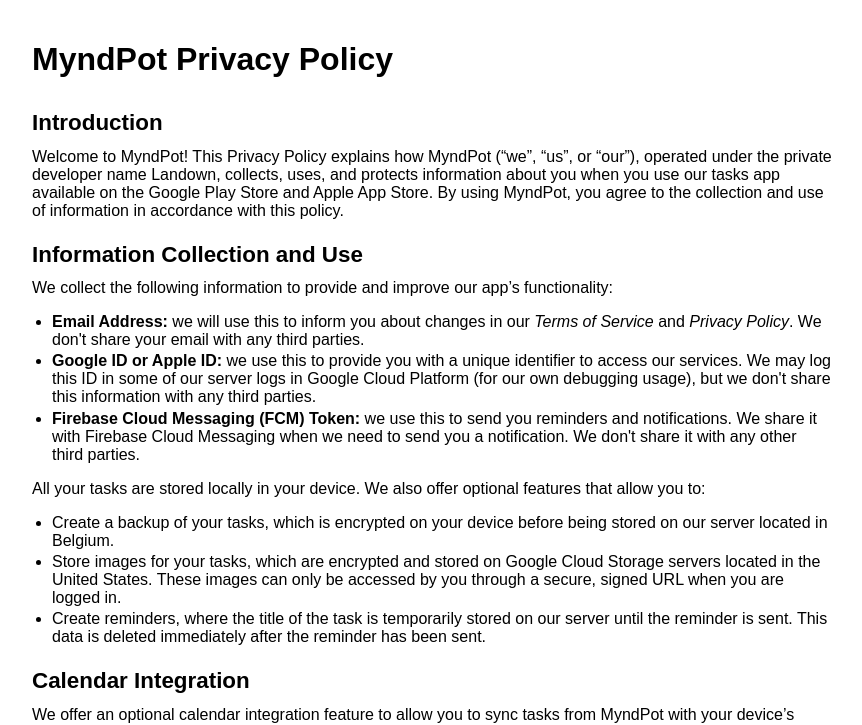
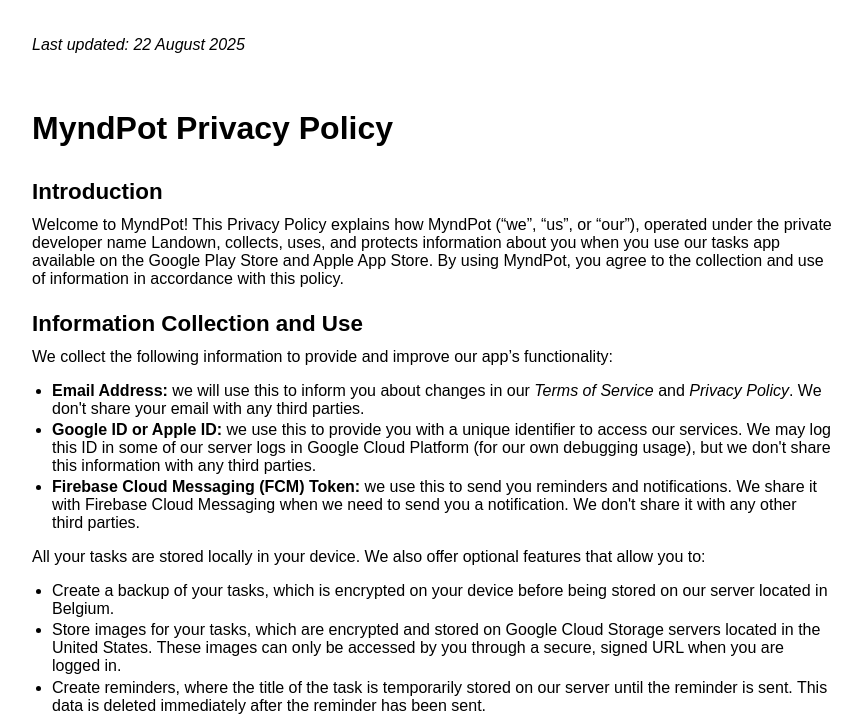
Before and after one commit to javiermrz/myndpot_landing, a website: page app-privacy-policy.html in a window 1280 px wide. Shown: the top 725 px of the page, without its empty margins (208-1070 px from the left). Drawn offline with Linux system fonts and the light colour scheme.

Commit message:
Added last updated date. Add id to analytics section for automatic scrolling

```diff
--- a/app-privacy-policy.html
+++ b/app-privacy-policy.html
@@ -37,10 +37,16 @@
     li {
       margin-bottom: 0.2em;
     }
+
+    .last-updated-date {
+      margin-bottom: 3.5em;
+    }
   </style>
   <title>MyndPot's app Privacy Policy</title>
 </head>
 <body>
+<p class="last-updated-date"><em>Last updated: 22 August 2025</em></p>
+
 <h1>MyndPot Privacy Policy</h1>
 
 <h2>Introduction</h2>
@@ -129,7 +135,7 @@
 servers. Task titles used for reminders are stored only until the reminder is executed and are then permanently deleted
 from our servers. Images can only be accessed by you through secure, signed URLs when you are logged in to the app.
 
-  <h2>Analytics (Firebase Analytics)</h2>
+  <h2 id="analytics">Analytics (Firebase Analytics)</h2>
   We use Firebase Analytics within our Flutter app to collect anonymized usage information that helps us understand how
   the app is used and to improve performance and user experience. This includes events such as app opens, screen views,
   button taps, feature usage, and technical metadata like device model, operating system version, approximate location
```
